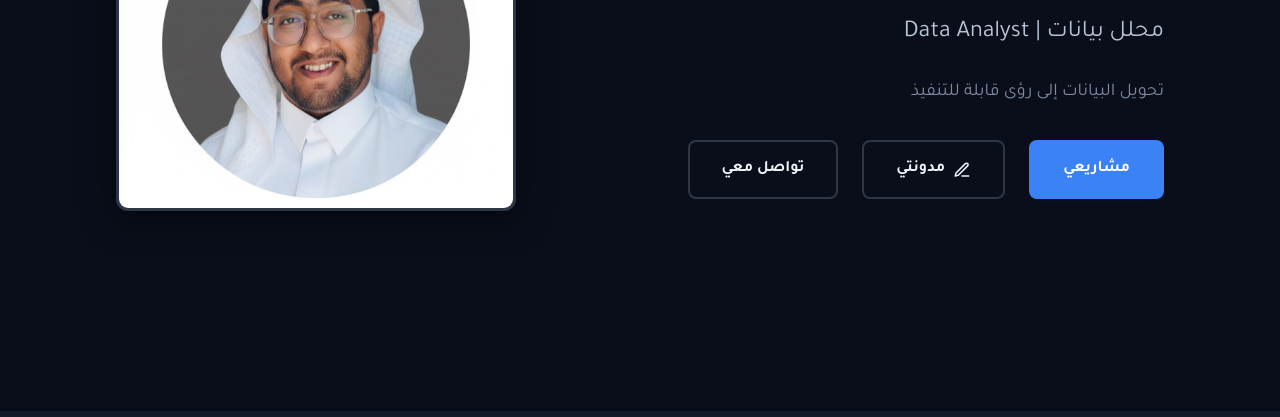
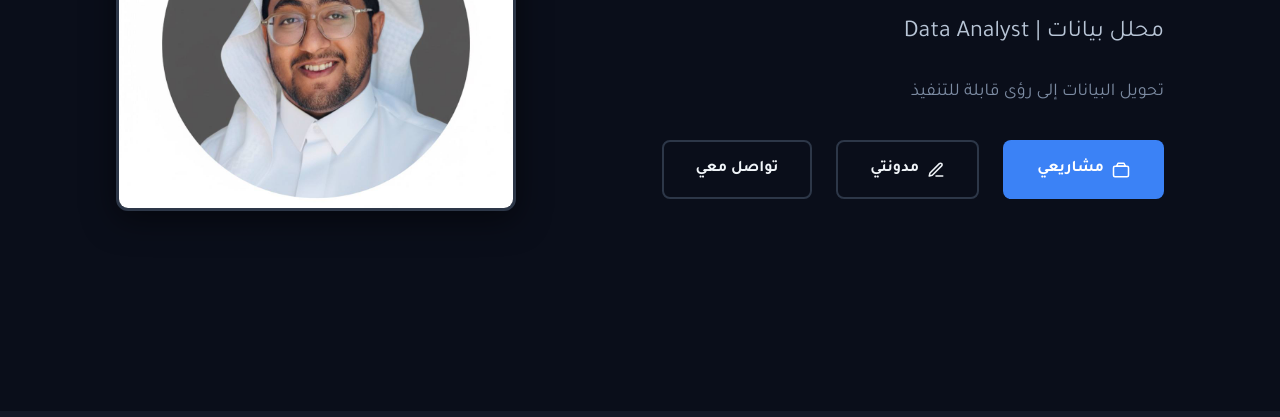
Before and after one commit to E7Aiq/MyWebb, a plain HTML site: page index.html in a window 1280 px wide. Shown: the part 383-800 px from the top of the page. Drawn offline with Linux system fonts and the light colour scheme.

Commit message:
feat: Enhance project button with icon and improved styling

```diff
--- a/index.html
+++ b/index.html
@@ -47,7 +47,13 @@
                         <p class="hero-tagline">تحويل البيانات إلى رؤى قابلة للتنفيذ</p>
 
                         <div class="hero-cta">
-                            <a href="projects.html" class="btn btn-primary">مشاريعي</a>
+                            <a href="projects.html" class="btn btn-primary" style="display:inline-flex;align-items:center;gap:0.5rem;">
+                                <svg width="18" height="18" viewBox="0 0 24 24" fill="none" stroke="currentColor" stroke-width="2" stroke-linecap="round" stroke-linejoin="round">
+                                    <rect x="2" y="7" width="20" height="14" rx="2" ry="2"></rect>
+                                    <path d="M16 3h-8l-2 4h12l-2-4z"></path>
+                                </svg>
+                                مشاريعي
+                            </a>
                             <a href="articles.html" class="btn btn-secondary" style="display:inline-flex;align-items:center;gap:0.5rem;">
                                 <svg width="18" height="18" viewBox="0 0 24 24" fill="none" stroke="currentColor" stroke-width="2" stroke-linecap="round" stroke-linejoin="round">
                                     <path d="M12 20h9"></path>
```
